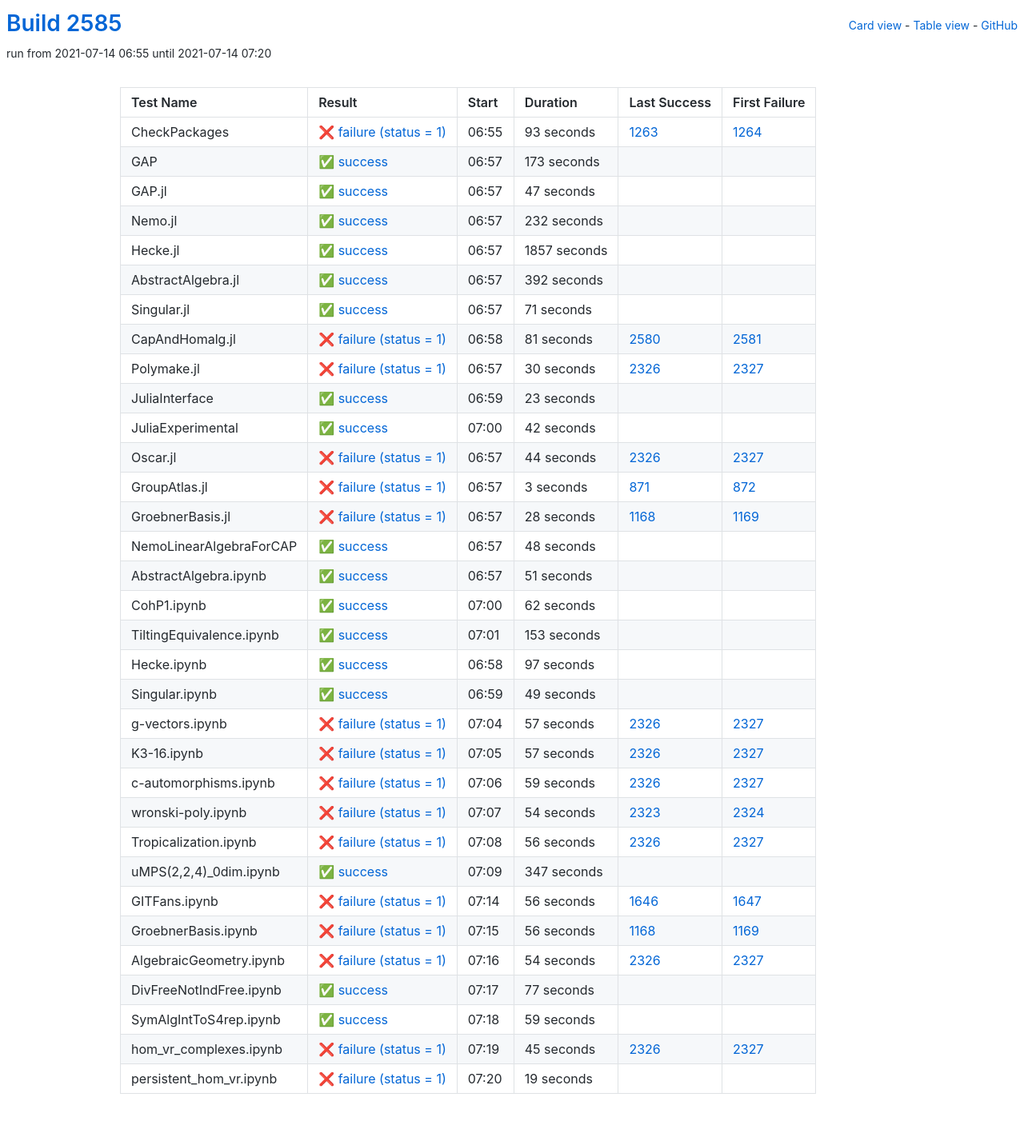
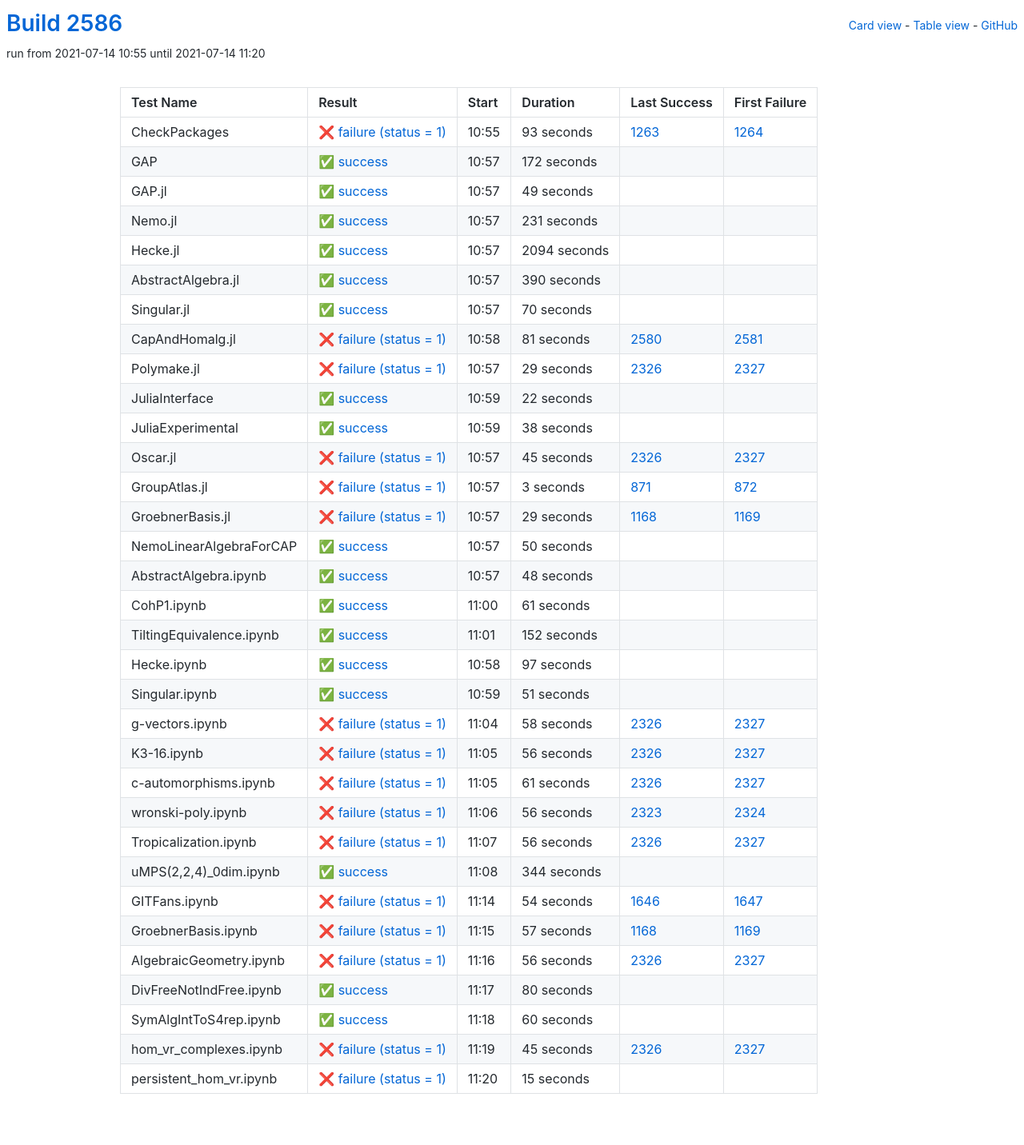
Before and after one commit to oscar-system/oscar-ci-status-stable, a Jekyll site: the page built from table.html, in a window 1280 px wide. Shown: the whole page at 80% size. Built offline with Jekyll 4.4.1, drawn with Linux system fonts in a browser that asks for light colours.

Commit message:
Build #2586

```diff
--- a/_data/ci.yml
+++ b/_data/ci.yml
@@ -1,6 +1,6 @@
 ---
-build: 2585
-build_url: https://oscarci.mathematik.uni-kl.de/job/oscar-stable/2585/
+build: 2586
+build_url: https://oscarci.mathematik.uni-kl.de/job/oscar-stable/2586/
 job: oscar-stable
 organization: oscar-system
 repo: oscar-ci-status-stable
@@ -8,8 +8,8 @@ repourl: https://github.com/oscar-system/oscar-ci-status-stable
 tests:
 - name: CheckPackages
   id: checkpackages
-  log: https://oscarci.mathematik.uni-kl.de/job/oscar-stable/2585/artifact/logs/build-2585/CheckPackages.log
-  start: 2021-07-14 06:55
+  log: https://oscarci.mathematik.uni-kl.de/job/oscar-stable/2586/artifact/logs/build-2586/CheckPackages.log
+  start: 2021-07-14 10:55
   success: false
   exitcode: 1
   status: failure
@@ -20,80 +20,80 @@ tests:
   first_failure_url: https://oscarci.mathematik.uni-kl.de/job/oscar-stable/1264/
 - name: GAP
   id: gap
-  log: https://oscarci.mathematik.uni-kl.de/job/oscar-stable/2585/artifact/logs/build-2585/GAP.log
-  start: 2021-07-14 06:57
+  log: https://oscarci.mathematik.uni-kl.de/job/oscar-stable/2586/artifact/logs/build-2586/GAP.log
+  start: 2021-07-14 10:57
   success: true
   exitcode: 0
   status: success
-  duration: 173
+  duration: 172
   last_success: false
   last_success_url:
   first_failure: false
   first_failure_url:
 - name: GAP.jl
   id: gap-jl
-  log: https://oscarci.mathematik.uni-kl.de/job/oscar-stable/2585/artifact/logs/build-2585/GAP.jl.log
-  start: 2021-07-14 06:57
+  log: https://oscarci.mathematik.uni-kl.de/job/oscar-stable/2586/artifact/logs/build-2586/GAP.jl.log
+  start: 2021-07-14 10:57
   success: true
   exitcode: 0
   status: success
-  duration: 47
+  duration: 49
   last_success: false
   last_success_url:
   first_failure: false
   first_failure_url:
 - name: Nemo.jl
   id: nemo-jl
-  log: https://oscarci.mathematik.uni-kl.de/job/oscar-stable/2585/artifact/logs/build-2585/Nemo.jl.log
-  start: 2021-07-14 06:57
+  log: https://oscarci.mathematik.uni-kl.de/job/oscar-stable/2586/artifact/logs/build-2586/Nemo.jl.log
+  start: 2021-07-14 10:57
   success: true
   exitcode: 0
   status: success
-  duration: 232
+  duration: 231
   last_success: false
   last_success_url:
   first_failure: false
   first_failure_url:
 - name: Hecke.jl
   id: hecke-jl
-  log: https://oscarci.mathematik.uni-kl.de/job/oscar-stable/2585/artifact/logs/build-2585/Hecke.jl.log
-  start: 2021-07-14 06:57
+  log: https://oscarci.mathematik.uni-kl.de/job/oscar-stable/2586/artifact/logs/build-2586/Hecke.jl.log
+  start: 2021-07-14 10:57
   success: true
   exitcode: 0
   status: success
-  duration: 1857
+  duration: 2094
   last_success: false
   last_success_url:
   first_failure: false
   first_failure_url:
 - name: AbstractAlgebra.jl
   id: abstractalgebra-jl
-  log: https://oscarci.mathematik.uni-kl.de/job/oscar-stable/2585/artifact/logs/build-2585/AbstractAlgebra.jl.log
-  start: 2021-07-14 06:57
+  log: https://oscarci.mathematik.uni-kl.de/job/oscar-stable/2586/artifact/logs/build-2586/AbstractAlgebra.jl.log
+  start: 2021-07-14 10:57
   success: true
   exitcode: 0
   status: success
-  duration: 392
+  duration: 390
   last_success: false
   last_success_url:
   first_failure: false
   first_failure_url:
 - name: Singular.jl
   id: singular-jl
-  log: https://oscarci.mathematik.uni-kl.de/job/oscar-stable/2585/artifact/logs/build-2585/Singular.jl.log
-  start: 2021-07-14 06:57
+  log: https://oscarci.mathematik.uni-kl.de/job/oscar-stable/2586/artifact/logs/build-2586/Singular.jl.log
+  start: 2021-07-14 10:57
   success: true
   exitcode: 0
   status: success
-  duration: 71
+  duration: 70
   last_success: false
   last_success_url:
   first_failure: false
   first_failure_url:
 - name: CapAndHomalg.jl
   id: capandhomalg-jl
-  log: https://oscarci.mathematik.uni-kl.de/job/oscar-stable/2585/artifact/logs/build-2585/CapAndHomalg.jl.log
-  start: 2021-07-14 06:58
+  log: https://oscarci.mathematik.uni-kl.de/job/oscar-stable/2586/artifact/logs/build-2586/CapAndHomalg.jl.log
+  start: 2021-07-14 10:58
   success: false
   exitcode: 1
   status: failure
@@ -104,56 +104,56 @@ tests:
   first_failure_url: https://oscarci.mathematik.uni-kl.de/job/oscar-stable/2581/
 - name: Polymake.jl
   id: polymake-jl
-  log: https://oscarci.mathematik.uni-kl.de/job/oscar-stable/2585/artifact/logs/build-2585/Polymake.jl.log
-  start: 2021-07-14 06:57
+  log: https://oscarci.mathematik.uni-kl.de/job/oscar-stable/2586/artifact/logs/build-2586/Polymake.jl.log
+  start: 2021-07-14 10:57
   success: false
   exitcode: 1
   status: failure
-  duration: 30
+  duration: 29
   last_success: 2326
   last_success_url: https://oscarci.mathematik.uni-kl.de/job/oscar-stable/2326/
   first_failure: 2327
   first_failure_url: https://oscarci.mathematik.uni-kl.de/job/oscar-stable/2327/
 - name: JuliaInterface
   id: juliainterface
-  log: https://oscarci.mathematik.uni-kl.de/job/oscar-stable/2585/artifact/logs/build-2585/JuliaInterface.log
-  start: 2021-07-14 06:59
+  log: https://oscarci.mathematik.uni-kl.de/job/oscar-stable/2586/artifact/logs/build-2586/JuliaInterface.log
+  start: 2021-07-14 10:59
   success: true
   exitcode: 0
   status: success
-  duration: 23
+  duration: 22
   last_success: false
   last_success_url:
   first_failure: false
   first_failure_url:
 - name: JuliaExperimental
   id: juliaexperimental
-  log: https://oscarci.mathematik.uni-kl.de/job/oscar-stable/2585/artifact/logs/build-2585/JuliaExperimental.log
-  start: 2021-07-14 07:00
+  log: https://oscarci.mathematik.uni-kl.de/job/oscar-stable/2586/artifact/logs/build-2586/JuliaExperimental.log
+  start: 2021-07-14 10:59
   success: true
   exitcode: 0
   status: success
-  duration: 42
+  duration: 38
   last_success: false
   last_success_url:
   first_failure: false
   first_failure_url:
 - name: Oscar.jl
   id: oscar-jl
-  log: https://oscarci.mathematik.uni-kl.de/job/oscar-stable/2585/artifact/logs/build-2585/Oscar.jl.log
-  start: 2021-07-14 06:57
+  log: https://oscarci.mathematik.uni-kl.de/job/oscar-stable/2586/artifact/logs/build-2586/Oscar.jl.log
+  start: 2021-07-14 10:57
   success: false
   exitcode: 1
   status: failure
-  duration: 44
+  duration: 45
   last_success: 2326
   last_success_url: https://oscarci.mathematik.uni-kl.de/job/oscar-stable/2326/
   first_failure: 2327
   first_failure_url: https://oscarci.mathematik.uni-kl.de/job/oscar-stable/2327/
 - name: GroupAtlas.jl
   id: groupatlas-jl
-  log: https://oscarci.mathematik.uni-kl.de/job/oscar-stable/2585/artifact/logs/build-2585/GroupAtlas.jl.log
-  start: 2021-07-14 06:57
+  log: https://oscarci.mathematik.uni-kl.de/job/oscar-stable/2586/artifact/logs/build-2586/GroupAtlas.jl.log
+  start: 2021-07-14 10:57
   success: false
   exitcode: 1
   status: failure
@@ -164,20 +164,32 @@ tests:
   first_failure_url: https://oscarci.mathematik.uni-kl.de/job/oscar-stable/872/
 - name: GroebnerBasis.jl
   id: groebnerbasis-jl
-  log: https://oscarci.mathematik.uni-kl.de/job/oscar-stable/2585/artifact/logs/build-2585/GroebnerBasis.jl.log
-  start: 2021-07-14 06:57
+  log: https://oscarci.mathematik.uni-kl.de/job/oscar-stable/2586/artifact/logs/build-2586/GroebnerBasis.jl.log
+  start: 2021-07-14 10:57
   success: false
   exitcode: 1
   status: failure
-  duration: 28
+  duration: 29
   last_success: 1168
   last_success_url: https://oscarci.mathematik.uni-kl.de/job/oscar-stable/1168/
   first_failure: 1169
   first_failure_url: https://oscarci.mathematik.uni-kl.de/job/oscar-stable/1169/
 - name: NemoLinearAlgebraForCAP
   id: nemolinearalgebraforcap
-  log: https://oscarci.mathematik.uni-kl.de/job/oscar-stable/2585/artifact/logs/build-2585/NemoLinearAlgebraForCAP.log
-  start: 2021-07-14 06:57
+  log: https://oscarci.mathematik.uni-kl.de/job/oscar-stable/2586/artifact/logs/build-2586/NemoLinearAlgebraForCAP.log
+  start: 2021-07-14 10:57
+  success: true
+  exitcode: 0
+  status: success
+  duration: 50
+  last_success: false
+  last_success_url:
+  first_failure: false
+  first_failure_url:
+- name: AbstractAlgebra.ipynb
+  id: abstractalgebra-ipynb
+  log: https://oscarci.mathematik.uni-kl.de/job/oscar-stable/2586/artifact/logs/build-2586/AbstractAlgebra.ipynb.log
+  start: 2021-07-14 10:57
   success: true
   exitcode: 0
   status: success
@@ -186,46 +198,34 @@ tests:
   last_success_url:
   first_failure: false
   first_failure_url:
-- name: AbstractAlgebra.ipynb
-  id: abstractalgebra-ipynb
-  log: https://oscarci.mathematik.uni-kl.de/job/oscar-stable/2585/artifact/logs/build-2585/AbstractAlgebra.ipynb.log
-  start: 2021-07-14 06:57
+- name: CohP1.ipynb
+  id: cohp1-ipynb
+  log: https://oscarci.mathematik.uni-kl.de/job/oscar-stable/2586/artifact/logs/build-2586/CohP1.ipynb.log
+  start: 2021-07-14 11:00
   success: true
   exitcode: 0
   status: success
-  duration: 51
-  last_success: false
-  last_success_url:
-  first_failure: false
-  first_failure_url:
-- name: CohP1.ipynb
-  id: cohp1-ipynb
-  log: https://oscarci.mathematik.uni-kl.de/job/oscar-stable/2585/artifact/logs/build-2585/CohP1.ipynb.log
-  start: 2021-07-14 07:00
-  success: true
-  exitcode: 0
-  status: success
-  duration: 62
+  duration: 61
   last_success: false
   last_success_url:
   first_failure: false
   first_failure_url:
 - name: TiltingEquivalence.ipynb
   id: tiltingequivalence-ipynb
-  log: https://oscarci.mathematik.uni-kl.de/job/oscar-stable/2585/artifact/logs/build-2585/TiltingEquivalence.ipynb.log
-  start: 2021-07-14 07:01
+  log: https://oscarci.mathematik.uni-kl.de/job/oscar-stable/2586/artifact/logs/build-2586/TiltingEquivalence.ipynb.log
+  start: 2021-07-14 11:01
   success: true
   exitcode: 0
   status: success
-  duration: 153
+  duration: 152
   last_success: false
   last_success_url:
   first_failure: false
   first_failure_url:
 - name: Hecke.ipynb
   id: hecke-ipynb
-  log: https://oscarci.mathematik.uni-kl.de/job/oscar-stable/2585/artifact/logs/build-2585/Hecke.ipynb.log
-  start: 2021-07-14 06:58
+  log: https://oscarci.mathematik.uni-kl.de/job/oscar-stable/2586/artifact/logs/build-2586/Hecke.ipynb.log
+  start: 2021-07-14 10:58
   success: true
   exitcode: 0
   status: success
@@ -236,68 +236,68 @@ tests:
   first_failure_url:
 - name: Singular.ipynb
   id: singular-ipynb
-  log: https://oscarci.mathematik.uni-kl.de/job/oscar-stable/2585/artifact/logs/build-2585/Singular.ipynb.log
-  start: 2021-07-14 06:59
+  log: https://oscarci.mathematik.uni-kl.de/job/oscar-stable/2586/artifact/logs/build-2586/Singular.ipynb.log
+  start: 2021-07-14 10:59
   success: true
   exitcode: 0
   status: success
-  duration: 49
+  duration: 51
   last_success: false
   last_success_url:
   first_failure: false
   first_failure_url:
 - name: g-vectors.ipynb
   id: g-vectors-ipynb
-  log: https://oscarci.mathematik.uni-kl.de/job/oscar-stable/2585/artifact/logs/build-2585/g-vectors.ipynb.log
-  start: 2021-07-14 07:04
+  log: https://oscarci.mathematik.uni-kl.de/job/oscar-stable/2586/artifact/logs/build-2586/g-vectors.ipynb.log
+  start: 2021-07-14 11:04
   success: false
   exitcode: 1
   status: failure
-  duration: 57
+  duration: 58
   last_success: 2326
   last_success_url: https://oscarci.mathematik.uni-kl.de/job/oscar-stable/2326/
   first_failure: 2327
   first_failure_url: https://oscarci.mathematik.uni-kl.de/job/oscar-stable/2327/
 - name: K3-16.ipynb
   id: k3-16-ipynb
-  log: https://oscarci.mathematik.uni-kl.de/job/oscar-stable/2585/artifact/logs/build-2585/K3-16.ipynb.log
-  start: 2021-07-14 07:05
+  log: https://oscarci.mathematik.uni-kl.de/job/oscar-stable/2586/artifact/logs/build-2586/K3-16.ipynb.log
+  start: 2021-07-14 11:05
   success: false
   exitcode: 1
   status: failure
-  duration: 57
+  duration: 56
   last_success: 2326
   last_success_url: https://oscarci.mathematik.uni-kl.de/job/oscar-stable/2326/
   first_failure: 2327
   first_failure_url: https://oscarci.mathematik.uni-kl.de/job/oscar-stable/2327/
 - name: c-automorphisms.ipynb
   id: c-automorphisms-ipynb
-  log: https://oscarci.mathematik.uni-kl.de/job/oscar-stable/2585/artifact/logs/build-2585/c-automorphisms.ipynb.log
-  start: 2021-07-14 07:06
+  log: https://oscarci.mathematik.uni-kl.de/job/oscar-stable/2586/artifact/logs/build-2586/c-automorphisms.ipynb.log
+  start: 2021-07-14 11:05
   success: false
   exitcode: 1
   status: failure
-  duration: 59
+  duration: 61
   last_success: 2326
   last_success_url: https://oscarci.mathematik.uni-kl.de/job/oscar-stable/2326/
   first_failure: 2327
   first_failure_url: https://oscarci.mathematik.uni-kl.de/job/oscar-stable/2327/
 - name: wronski-poly.ipynb
   id: wronski-poly-ipynb
-  log: https://oscarci.mathematik.uni-kl.de/job/oscar-stable/2585/artifact/logs/build-2585/wronski-poly.ipynb.log
-  start: 2021-07-14 07:07
+  log: https://oscarci.mathematik.uni-kl.de/job/oscar-stable/2586/artifact/logs/build-2586/wronski-poly.ipynb.log
+  start: 2021-07-14 11:06
   success: false
   exitcode: 1
   status: failure
-  duration: 54
+  duration: 56
   last_success: 2323
   last_success_url: https://oscarci.mathematik.uni-kl.de/job/oscar-stable/2323/
   first_failure: 2324
   first_failure_url: https://oscarci.mathematik.uni-kl.de/job/oscar-stable/2324/
 - name: Tropicalization.ipynb
   id: tropicalization-ipynb
-  log: https://oscarci.mathematik.uni-kl.de/job/oscar-stable/2585/artifact/logs/build-2585/Tropicalization.ipynb.log
-  start: 2021-07-14 07:08
+  log: https://oscarci.mathematik.uni-kl.de/job/oscar-stable/2586/artifact/logs/build-2586/Tropicalization.ipynb.log
+  start: 2021-07-14 11:07
   success: false
   exitcode: 1
   status: failure
@@ -308,80 +308,80 @@ tests:
   first_failure_url: https://oscarci.mathematik.uni-kl.de/job/oscar-stable/2327/
 - name: uMPS(2,2,4)_0dim.ipynb
   id: umps-2-2-4-0dim-ipynb
-  log: https://oscarci.mathematik.uni-kl.de/job/oscar-stable/2585/artifact/logs/build-2585/uMPS-2-2-4-_0dim.ipynb.log
-  start: 2021-07-14 07:09
+  log: https://oscarci.mathematik.uni-kl.de/job/oscar-stable/2586/artifact/logs/build-2586/uMPS-2-2-4-_0dim.ipynb.log
+  start: 2021-07-14 11:08
   success: true
   exitcode: 0
   status: success
-  duration: 347
+  duration: 344
   last_success: false
   last_success_url:
   first_failure: false
   first_failure_url:
 - name: GITFans.ipynb
   id: gitfans-ipynb
-  log: https://oscarci.mathematik.uni-kl.de/job/oscar-stable/2585/artifact/logs/build-2585/GITFans.ipynb.log
-  start: 2021-07-14 07:14
+  log: https://oscarci.mathematik.uni-kl.de/job/oscar-stable/2586/artifact/logs/build-2586/GITFans.ipynb.log
+  start: 2021-07-14 11:14
   success: false
   exitcode: 1
   status: failure
-  duration: 56
+  duration: 54
   last_success: 1646
   last_success_url: https://oscarci.mathematik.uni-kl.de/job/oscar-stable/1646/
   first_failure: 1647
   first_failure_url: https://oscarci.mathematik.uni-kl.de/job/oscar-stable/1647/
 - name: GroebnerBasis.ipynb
   id: groebnerbasis-ipynb
-  log: https://oscarci.mathematik.uni-kl.de/job/oscar-stable/2585/artifact/logs/build-2585/GroebnerBasis.ipynb.log
-  start: 2021-07-14 07:15
+  log: https://oscarci.mathematik.uni-kl.de/job/oscar-stable/2586/artifact/logs/build-2586/GroebnerBasis.ipynb.log
+  start: 2021-07-14 11:15
   success: false
   exitcode: 1
   status: failure
-  duration: 56
+  duration: 57
   last_success: 1168
   last_success_url: https://oscarci.mathematik.uni-kl.de/job/oscar-stable/1168/
   first_failure: 1169
   first_failure_url: https://oscarci.mathematik.uni-kl.de/job/oscar-stable/1169/
 - name: AlgebraicGeometry.ipynb
   id: algebraicgeometry-ipynb
-  log: https://oscarci.mathematik.uni-kl.de/job/oscar-stable/2585/artifact/logs/build-2585/AlgebraicGeometry.ipynb.log
-  start: 2021-07-14 07:16
+  log: https://oscarci.mathematik.uni-kl.de/job/oscar-stable/2586/artifact/logs/build-2586/AlgebraicGeometry.ipynb.log
+  start: 2021-07-14 11:16
   success: false
   exitcode: 1
   status: failure
-  duration: 54
+  duration: 56
   last_success: 2326
   last_success_url: https://oscarci.mathematik.uni-kl.de/job/oscar-stable/2326/
   first_failure: 2327
   first_failure_url: https://oscarci.mathematik.uni-kl.de/job/oscar-stable/2327/
 - name: DivFreeNotIndFree.ipynb
   id: divfreenotindfree-ipynb
-  log: https://oscarci.mathematik.uni-kl.de/job/oscar-stable/2585/artifact/logs/build-2585/DivFreeNotIndFree.ipynb.log
-  start: 2021-07-14 07:17
+  log: https://oscarci.mathematik.uni-kl.de/job/oscar-stable/2586/artifact/logs/build-2586/DivFreeNotIndFree.ipynb.log
+  start: 2021-07-14 11:17
   success: true
   exitcode: 0
   status: success
-  duration: 77
+  duration: 80
   last_success: false
   last_success_url:
   first_failure: false
   first_failure_url:
 - name: SymAlgIntToS4rep.ipynb
   id: symalginttos4rep-ipynb
-  log: https://oscarci.mathematik.uni-kl.de/job/oscar-stable/2585/artifact/logs/build-2585/SymAlgIntToS4rep.ipynb.log
-  start: 2021-07-14 07:18
+  log: https://oscarci.mathematik.uni-kl.de/job/oscar-stable/2586/artifact/logs/build-2586/SymAlgIntToS4rep.ipynb.log
+  start: 2021-07-14 11:18
   success: true
   exitcode: 0
   status: success
-  duration: 59
+  duration: 60
   last_success: false
   last_success_url:
   first_failure: false
   first_failure_url:
 - name: hom_vr_complexes.ipynb
   id: hom-vr-complexes-ipynb
-  log: https://oscarci.mathematik.uni-kl.de/job/oscar-stable/2585/artifact/logs/build-2585/hom_vr_complexes.ipynb.log
-  start: 2021-07-14 07:19
+  log: https://oscarci.mathematik.uni-kl.de/job/oscar-stable/2586/artifact/logs/build-2586/hom_vr_complexes.ipynb.log
+  start: 2021-07-14 11:19
   success: false
   exitcode: 1
   status: failure
@@ -392,12 +392,12 @@ tests:
   first_failure_url: https://oscarci.mathematik.uni-kl.de/job/oscar-stable/2327/
 - name: persistent_hom_vr.ipynb
   id: persistent-hom-vr-ipynb
-  log: https://oscarci.mathematik.uni-kl.de/job/oscar-stable/2585/artifact/logs/build-2585/persistent_hom_vr.ipynb.log
-  start: 2021-07-14 07:20
+  log: https://oscarci.mathematik.uni-kl.de/job/oscar-stable/2586/artifact/logs/build-2586/persistent_hom_vr.ipynb.log
+  start: 2021-07-14 11:20
   success: false
   exitcode: 1
   status: failure
-  duration: 19
+  duration: 15
   last_success: false
   last_success_url:
   first_failure: false
```
Also changed, not shown: README.md.
